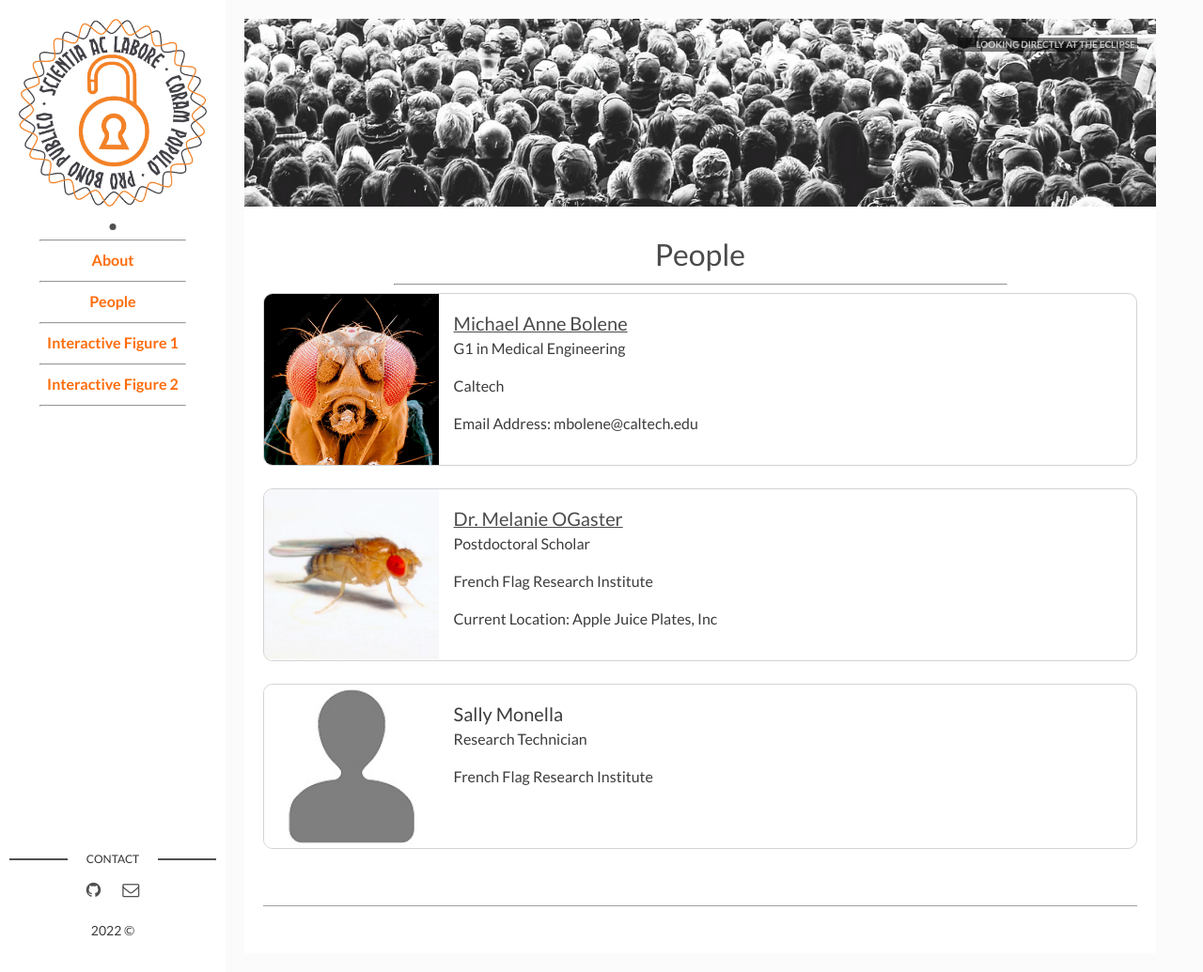
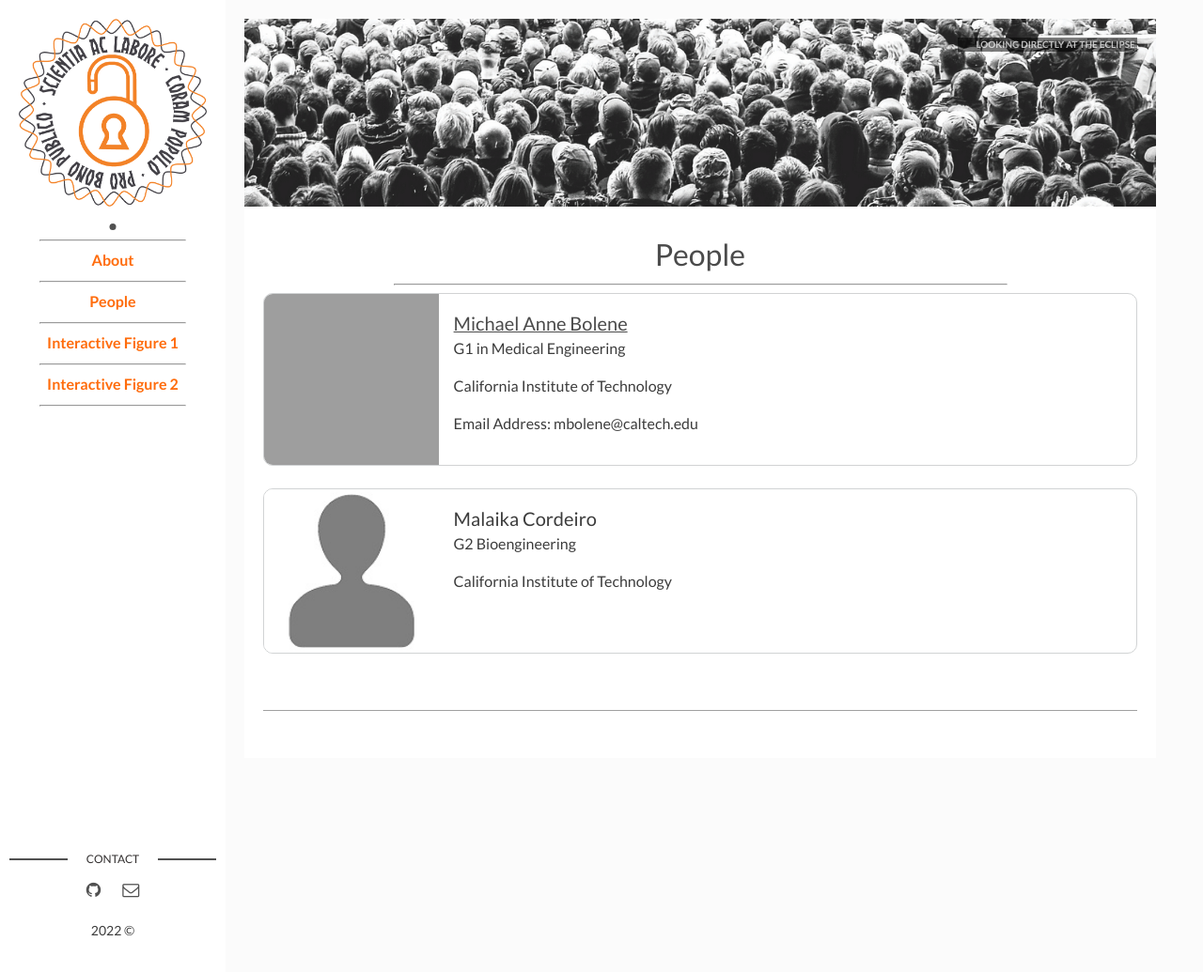
Before and after one commit to mabolene/microtubule_website, a Jekyll site: the page built from page01_people.md, in a window 1280 px wide and 1035 px high. Shown: the whole window at 94% size. Built offline with Jekyll 4.4.1, drawn with Linux system fonts in a browser that asks for light colours; grey boxes are pictures that could not be loaded.

Commit message:
changed mab pic

```diff
--- a/_data/people.yaml
+++ b/_data/people.yaml
@@ -12,20 +12,11 @@
   name: Michael Anne Bolene
   link: "https://www.instagram.com/michaelannebolene/"
   title: G1 in Medical Engineering
-  img: dr_osophila.jpg
-  institute: Caltech
+  img: MAB_face.jpg
+  institute: California Institute of Technology
   other_info:
      Email Address: "mbolene@caltech.edu"
 - author:
-  name: Dr. Melanie OGaster
-  link: "https://en.wikipedia.org/wiki/Drosophila_melanogaster"
-  title: Postdoctoral Scholar
-  img: melanogaster.jpg
-  institute: French Flag Research Institute
-  other_info:
-    Current Location: Apple Juice Plates, Inc
-
-- author:
-  name: Sally Monella
-  title: Research Technician
-  institute: French Flag Research Institute
+  name: Malaika Cordeiro
+  title: G2 Bioengineering
+  institute: California Institute of Technology
```
